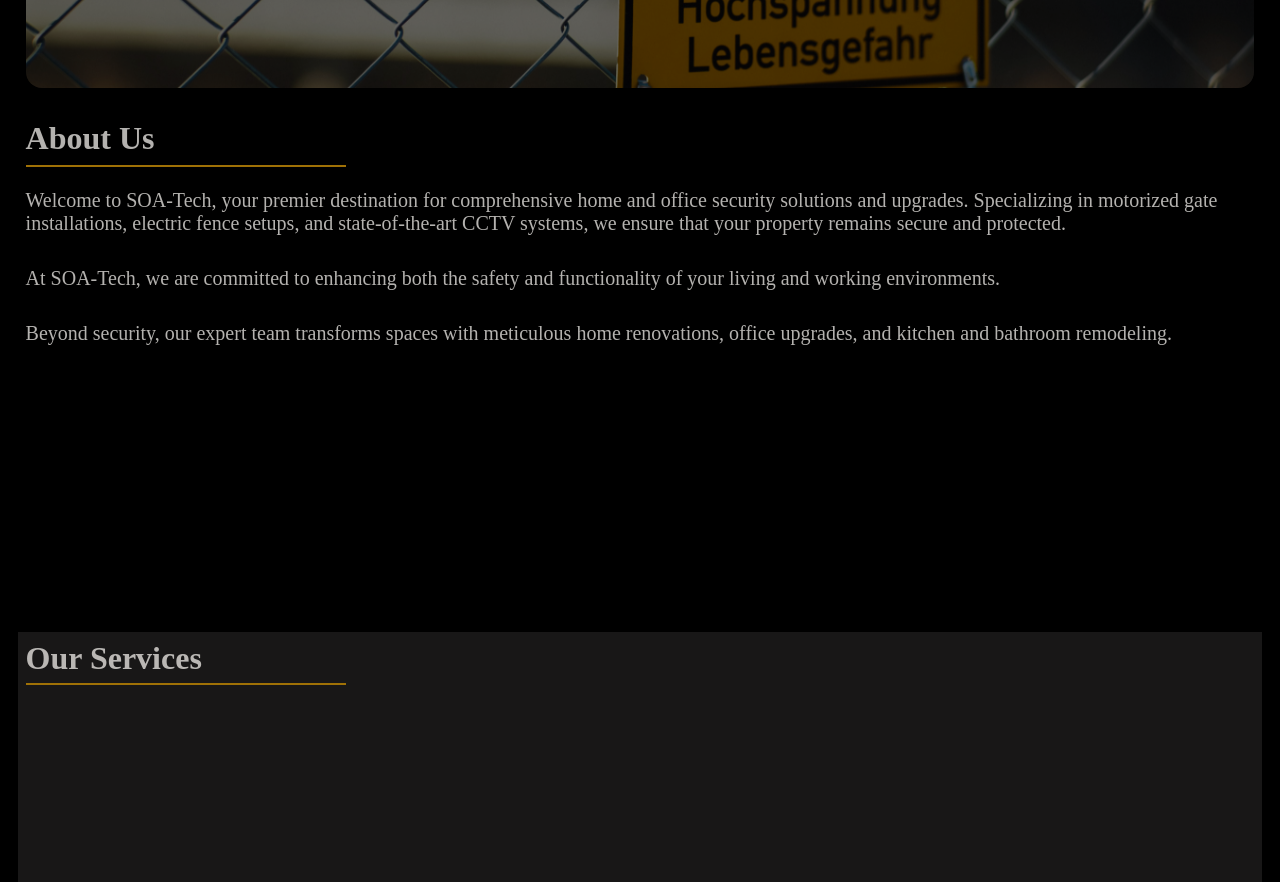
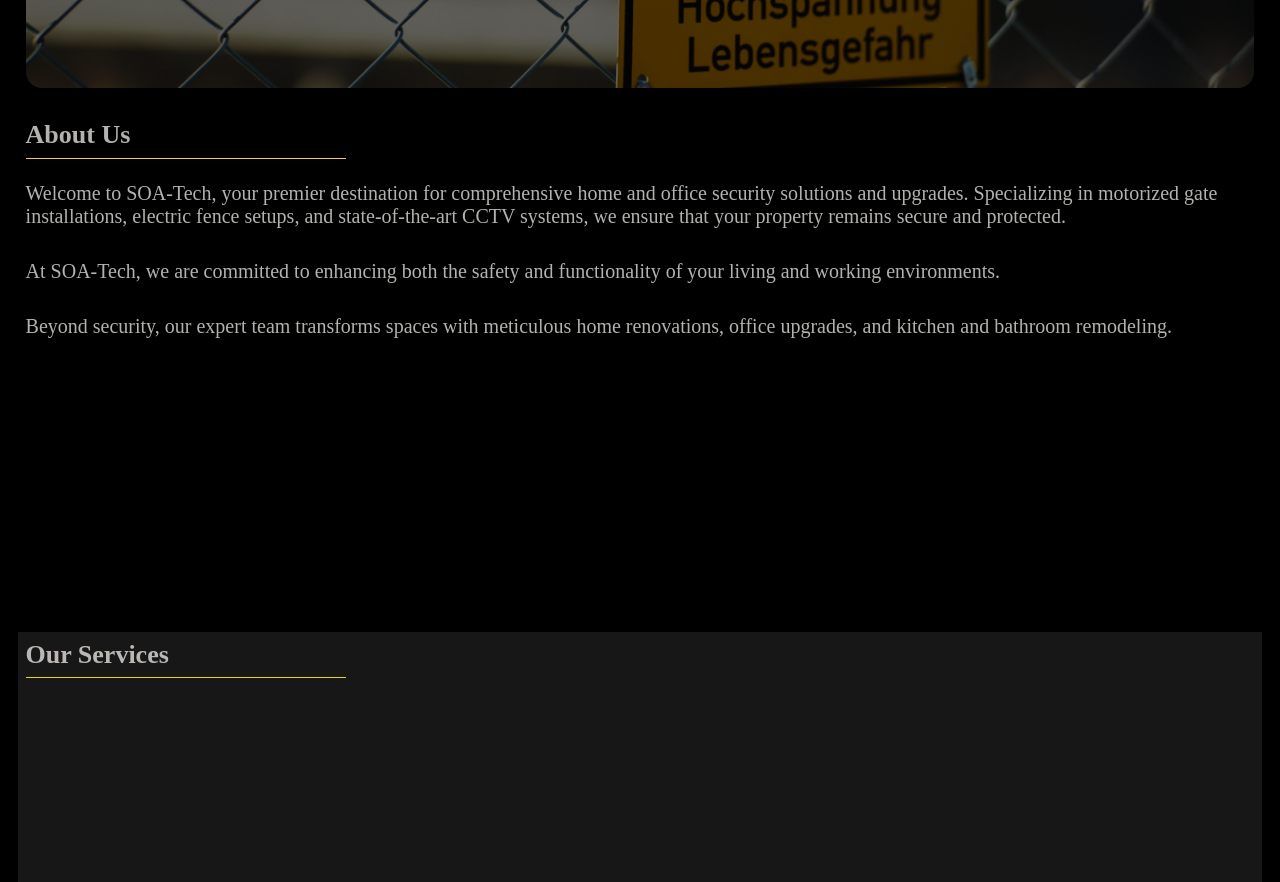
Before and after one commit to firemasterleo/shapestation2, a Vue app: page /TestPage in a window 1280 px wide. Shown: the part 360-1242 px from the top of the page. Built offline with nearby package versions, Linux system fonts and the light colour scheme.

Commit message:
Update TestPage.vue

```diff
--- a/src/components/TestPage.vue
+++ b/src/components/TestPage.vue
@@ -323,6 +323,7 @@
 
             h1 {
                 color: rgba(239, 236, 232, 0.753);
+                font-size: 26px;
             }
             p {
                 color: rgba(239, 236, 232, 0.753);
@@ -332,10 +333,10 @@
 
             .underline {
                 position: absolute;
-                top: 2.8rem;
+                top: 2.4rem;
                 width: 20rem;
-                height: 2px;
-                background-color: rgb(159, 113, 6);
+                height: 0.5px;
+                background-color: rgb(248, 200, 89);
             }
 
 
@@ -359,6 +360,8 @@
 
             h1 {
                 color: rgba(239, 236, 232, 0.753);
+                font-size: 26px;
+
             }
 
 
@@ -367,11 +370,11 @@
 
             .underline {
                 position: absolute;
-                top: 3.2rem;
+                top: 2.8rem;
                 width: 20rem;
                 height: 2px;
-                background-color: rgb(159, 113, 6);
-            }
+                height: 0.5px;
+                background-color: rgb(223, 219, 18);            }
         }
 
         .section4 {
```
